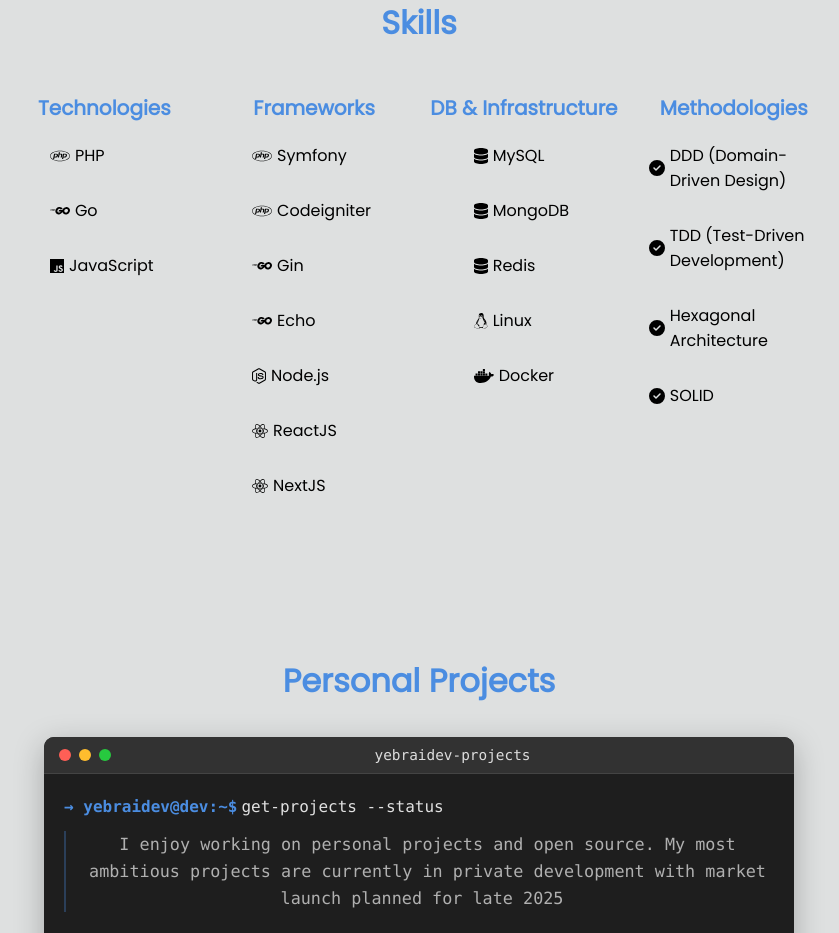
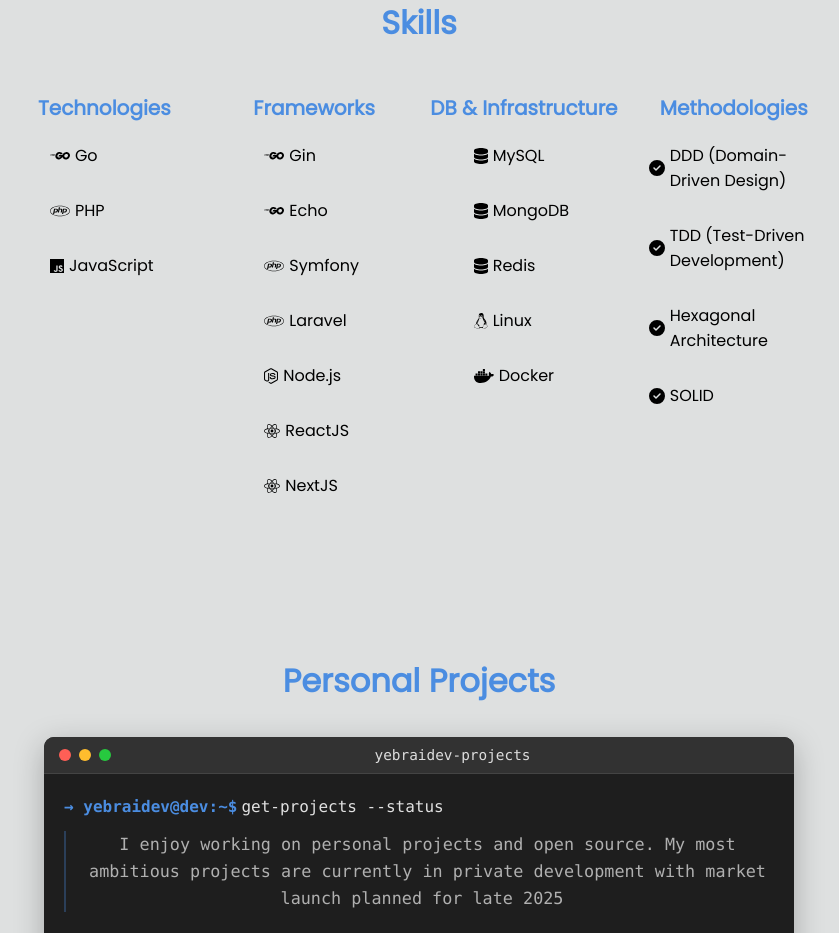
Before and after one commit to yebrai/yebraidev, a Next.js app: page / in a window 1280 px wide. Shown: the part 1660-2593 px from the top of the page, without its empty margins (221-1060 px from the left). Built offline with nearby package versions, Linux system fonts and the light colour scheme.

Commit message:
skills updates

```diff
--- a/src/components/AppSkills/Skills.jsx
+++ b/src/components/AppSkills/Skills.jsx
@@ -11,8 +11,8 @@
         <li className={styles.skillsCategory}>
           <h3 className={styles.categoryTitle}>Technologies</h3>
           <ul className={styles.skillsList}>
+          <li><FontAwesomeIcon icon={faGolang} /><p>Go</p></li>
             <li><FontAwesomeIcon icon={faPhp} /><p>PHP</p></li>
-            <li><FontAwesomeIcon icon={faGolang} /><p>Go</p></li>
             <li><FontAwesomeIcon icon={faJs} /><p>JavaScript</p></li>
           </ul>
         </li>
@@ -20,10 +20,10 @@
         <li className={styles.skillsCategory}>
           <h3 className={styles.categoryTitle}>Frameworks</h3>
           <ul className={styles.skillsList}>
+          <li><FontAwesomeIcon icon={faGolang} /><p>Gin</p></li>
+          <li><FontAwesomeIcon icon={faGolang} /><p>Echo</p></li>
             <li><FontAwesomeIcon icon={faPhp} /><p>Symfony</p></li>
-            <li><FontAwesomeIcon icon={faPhp} /><p>Codeigniter</p></li>
-            <li><FontAwesomeIcon icon={faGolang} /><p>Gin</p></li>
-            <li><FontAwesomeIcon icon={faGolang} /><p>Echo</p></li>
+            <li><FontAwesomeIcon icon={faPhp} /><p>Laravel</p></li>
             <li><FontAwesomeIcon icon={faNodeJs} /><p>Node.js</p></li>
             <li><FontAwesomeIcon icon={faReact} /><p>ReactJS</p></li>
             <li><FontAwesomeIcon icon={faReact} /><p>NextJS</p></li>
```
